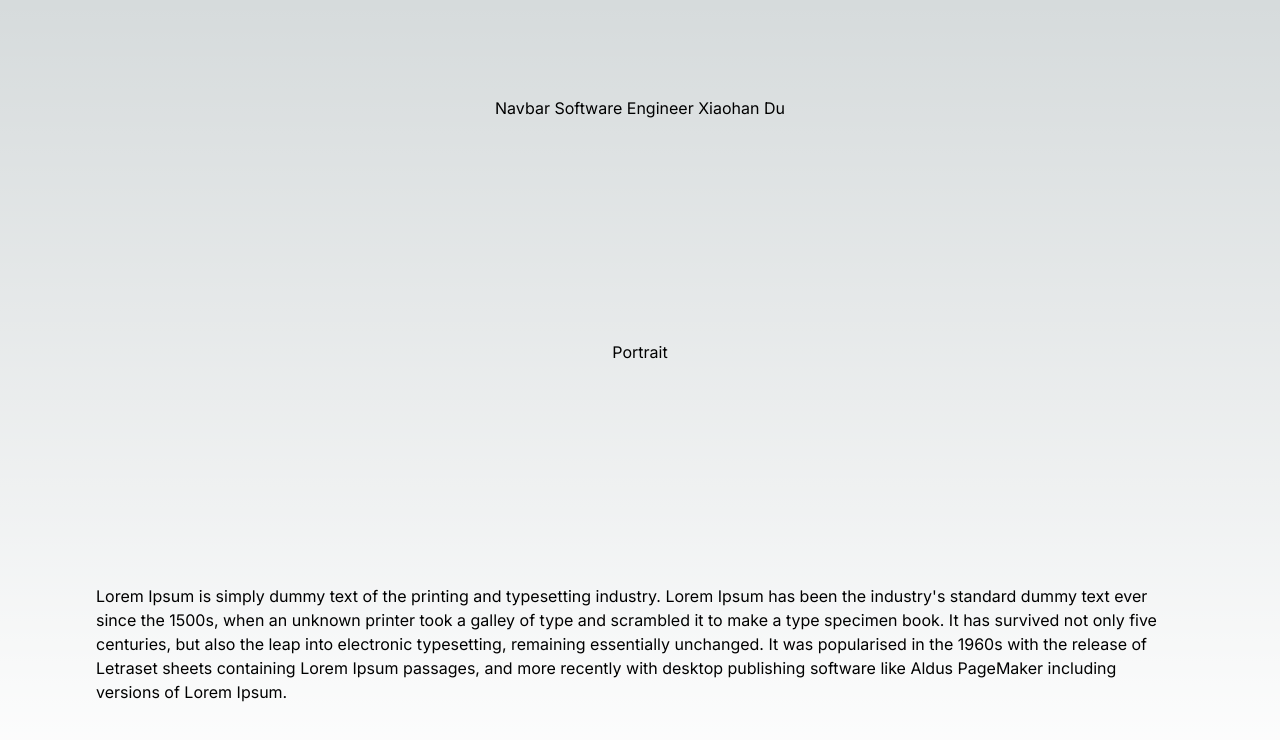
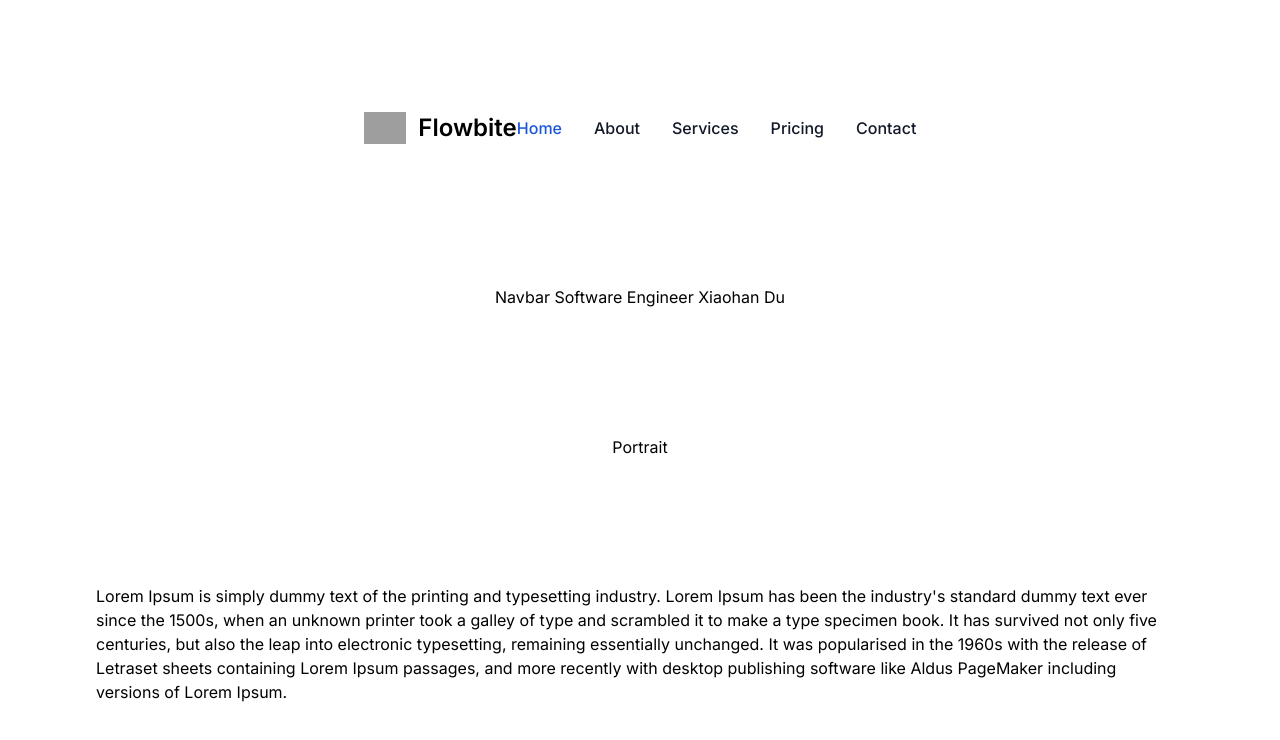
Before and after one commit to xiaohan-du/xiaohan-du, a Next.js app: page / in a window 1280 px wide. Shown: the top 740 px of the page. Built offline with nearby package versions, Linux system fonts and the light colour scheme; grey boxes are pictures that could not be loaded.

Commit message:
Add a navbar

```diff
--- /dev/null
+++ b/src/app/components/navbar.tsx
@@ -0,0 +1,37 @@
+export const Navbar = () => {
+  return (
+    <nav className="bg-white border-gray-200 dark:bg-gray-900">
+      <div className="max-w-screen-xl flex flex-wrap items-center justify-between mx-auto p-4">
+        <a href="https://flowbite.com/" className="flex items-center">
+          <img src="https://flowbite.com/docs/images/logo.svg" className="h-8 mr-3" alt="Flowbite Logo" />
+          <span className="self-center text-2xl font-semibold whitespace-nowrap dark:text-white">Flowbite</span>
+        </a>
+        <button data-collapse-toggle="navbar-default" type="button" className="inline-flex items-center p-2 w-10 h-10 justify-center text-sm text-gray-500 rounded-lg md:hidden hover:bg-gray-100 focus:outline-none focus:ring-2 focus:ring-gray-200 dark:text-gray-400 dark:hover:bg-gray-700 dark:focus:ring-gray-600" aria-controls="navbar-default" aria-expanded="false">
+          <span className="sr-only">Open main menu</span>
+          <svg className="w-5 h-5" aria-hidden="true" xmlns="http://www.w3.org/2000/svg" fill="none" viewBox="0 0 17 14">
+            <path stroke="currentColor" stroke-linecap="round" stroke-linejoin="round" stroke-width="2" d="M1 1h15M1 7h15M1 13h15" />
+          </svg>
+        </button>
+        <div className="hidden w-full md:block md:w-auto" id="navbar-default">
+          <ul className="font-medium flex flex-col p-4 md:p-0 mt-4 border border-gray-100 rounded-lg bg-gray-50 md:flex-row md:space-x-8 md:mt-0 md:border-0 md:bg-white dark:bg-gray-800 md:dark:bg-gray-900 dark:border-gray-700">
+            <li>
+              <a href="#" className="block py-2 pl-3 pr-4 text-white bg-blue-700 rounded md:bg-transparent md:text-blue-700 md:p-0 dark:text-white md:dark:text-blue-500" aria-current="page">Home</a>
+            </li>
+            <li>
+              <a href="#" className="block py-2 pl-3 pr-4 text-gray-900 rounded hover:bg-gray-100 md:hover:bg-transparent md:border-0 md:hover:text-blue-700 md:p-0 dark:text-white md:dark:hover:text-blue-500 dark:hover:bg-gray-700 dark:hover:text-white md:dark:hover:bg-transparent">About</a>
+            </li>
+            <li>
+              <a href="#" className="block py-2 pl-3 pr-4 text-gray-900 rounded hover:bg-gray-100 md:hover:bg-transparent md:border-0 md:hover:text-blue-700 md:p-0 dark:text-white md:dark:hover:text-blue-500 dark:hover:bg-gray-700 dark:hover:text-white md:dark:hover:bg-transparent">Services</a>
+            </li>
+            <li>
+              <a href="#" className="block py-2 pl-3 pr-4 text-gray-900 rounded hover:bg-gray-100 md:hover:bg-transparent md:border-0 md:hover:text-blue-700 md:p-0 dark:text-white md:dark:hover:text-blue-500 dark:hover:bg-gray-700 dark:hover:text-white md:dark:hover:bg-transparent">Pricing</a>
+            </li>
+            <li>
+              <a href="#" className="block py-2 pl-3 pr-4 text-gray-900 rounded hover:bg-gray-100 md:hover:bg-transparent md:border-0 md:hover:text-blue-700 md:p-0 dark:text-white md:dark:hover:text-blue-500 dark:hover:bg-gray-700 dark:hover:text-white md:dark:hover:bg-transparent">Contact</a>
+            </li>
+          </ul>
+        </div>
+      </div>
+    </nav>
+  )
+}
--- a/src/app/globals.css
+++ b/src/app/globals.css
@@ -4,8 +4,6 @@
 
 :root {
   --foreground-rgb: 0, 0, 0;
-  --background-start-rgb: 214, 219, 220;
-  --background-end-rgb: 255, 255, 255;
 }
 
 @media (prefers-color-scheme: dark) {
@@ -15,13 +13,3 @@
     --background-end-rgb: 0, 0, 0;
   }
 }
-
-body {
-  color: rgb(var(--foreground-rgb));
-  background: linear-gradient(
-      to bottom,
-      transparent,
-      rgb(var(--background-end-rgb))
-    )
-    rgb(var(--background-start-rgb));
-}
--- a/src/app/page.tsx
+++ b/src/app/page.tsx
@@ -1,8 +1,10 @@
 'use client'
+import { Navbar } from './components/navbar';
 
 export default function Home() {
   return (
     <main className="flex min-h-screen flex-col items-center justify-between p-24">
+      <Navbar />
       Navbar
       Software Engineer
       Xiaohan Du
```
